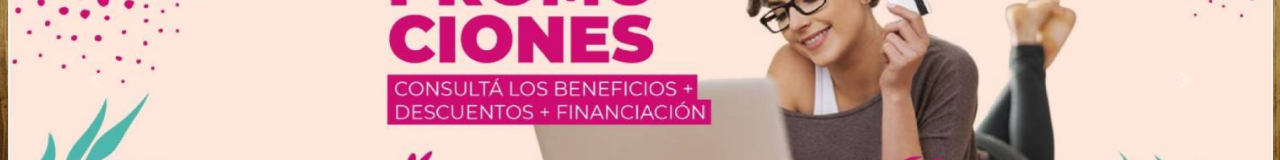
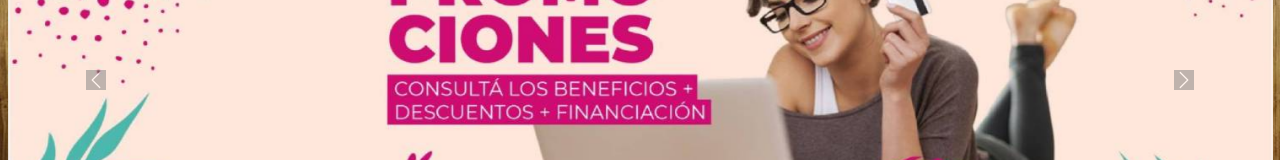
Before and after one commit to PMUCoder/Estudio_Fotografico_PMU-pabloulled, a plain HTML site: page index.html in a window 1280 px wide. Shown: the part 235-395 px from the top of the page. Drawn offline with nearby package versions, Linux system fonts and the light colour scheme.

Commit message:
Cambios color fondo indicadores laterales nav

```diff
--- a/css/style.css
+++ b/css/style.css
@@ -82,6 +82,10 @@ html {
 
 .itemsNav:hover {
     border: solid 1px  white;
+}
+
+.buttoncarouselBackground {
+    background-color: gray;
 }
 
 .sectionBodyIndex {
--- a/index.html
+++ b/index.html
@@ -61,11 +61,11 @@
                 </div>
             </div>
             <button class="carousel-control-prev" type="button" data-bs-target="#carouselExampleIndicators" data-bs-slide="prev">
-                <span class="carousel-control-prev-icon" aria-hidden="true"></span>
+                <span class="carousel-control-prev-icon buttoncarouselBackground" aria-hidden="true"></span>
                 <span class="visually-hidden">Previous</span>
             </button>
             <button class="carousel-control-next" type="button" data-bs-target="#carouselExampleIndicators" data-bs-slide="next">
-                <span class="carousel-control-next-icon" aria-hidden="true"></span>
+                <span class="carousel-control-next-icon buttoncarouselBackground" aria-hidden="true"></span>
                 <span class="visually-hidden">Next</span>
             </button>
         </section>
```
Also changed, not shown: pages/a_quienes_somos.html (+2 -2 lines), pages/b_nuestros_servicios.html (+2 -2 lines), pages/c_estudia_fotografia.html (+2 -2 lines), pages/d_preguntas_frecuentes.html (+2 -2 lines), pages/e_contacto.html (+2 -2 lines).
